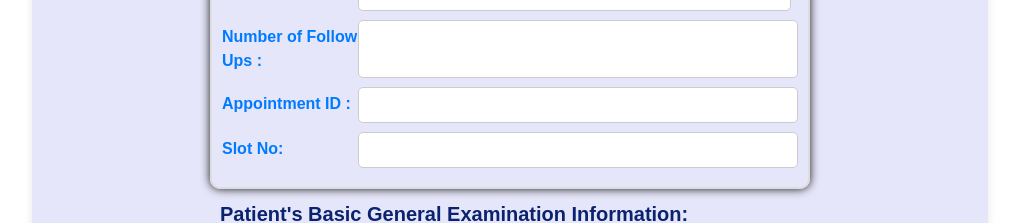
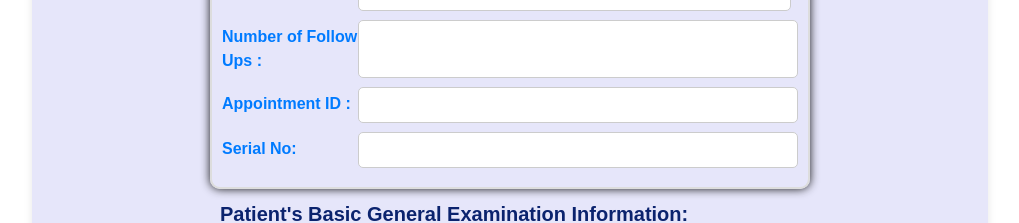
Before and after one commit to Userride/padi, a React (Vite) app in the folder paediprime-frontend/: page /doctor-interface in a window 1280 px wide. Shown: the part 1260-1483 px from the top of the page, without its empty margins (130-1149 px from the left). Built offline with nearby package versions, Linux system fonts and the light colour scheme; a web font is replaced by a local one.

Commit message:
Update DoctorInterface.jsx

```diff
--- a/paediprime-frontend/src/components/Home/DoctorInterface.jsx
+++ b/paediprime-frontend/src/components/Home/DoctorInterface.jsx
@@ -69,7 +69,7 @@ function DoctorInterface() {
     last_visit: '',
     visit_number: '',
     appointment_id: '',
-    slot_no: '',
+    serial_no: '',
     phone_number: '',
     email_address: '',
     medical_history: '',
@@ -481,8 +481,8 @@ function DoctorInterface() {
                 </div>
                 <div className="form-row">
                   <div className="form-group2">
-                    <label htmlFor="slot_no">Slot No:</label>
-                    <input type="text" id="slot_no" name="slot_no" onChange={handleInputChange} />
+                    <label htmlFor="serial_no">Serial No:</label>
+                    <input type="text" id="serial_no" name="serial_no" onChange={handleInputChange} />
                   </div>
                 </div>
               </div>
```
